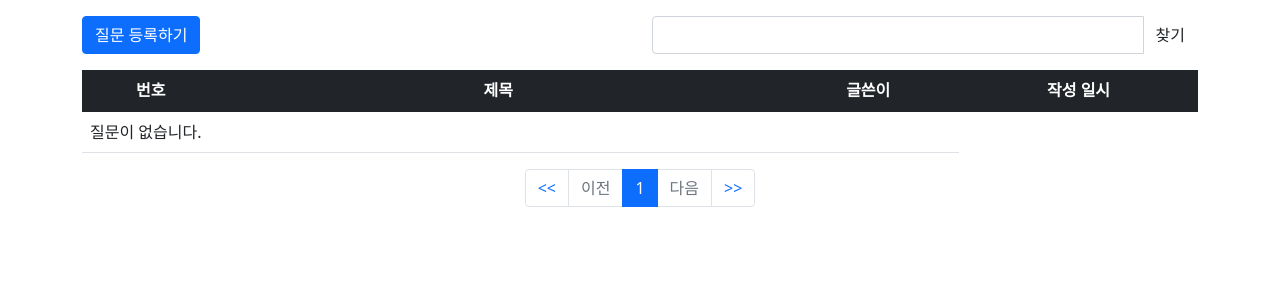
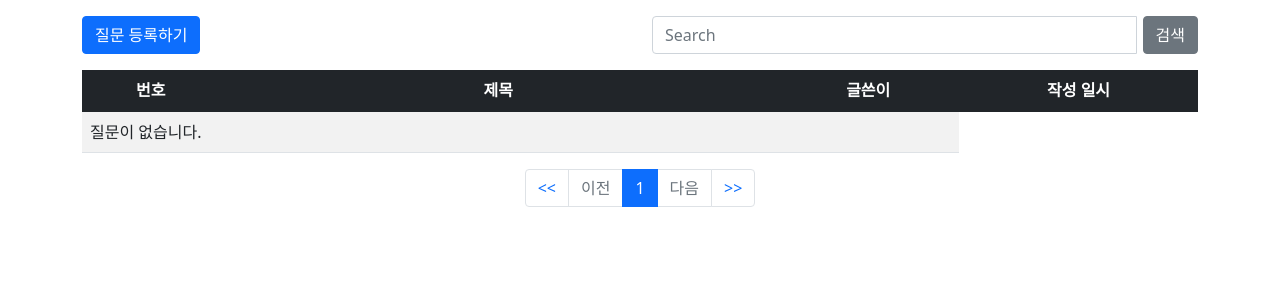
Before and after one commit to dexion752/AllTerms, a Django app: page / in a window 1280 px wide. Shown: the part 57-357 px from the top of the page. Run offline with Django 4.2, Linux system fonts and the light colour scheme; data that the repository does not hold is empty; some libraries are stand-ins or nearby versions.

Commit message:
디자인 요소 변경 테스트

```diff
--- a/qna/views/answer_views.py
+++ b/qna/views/answer_views.py
@@ -64,7 +64,6 @@ def answer_vote(request, answer_id):
         messages.error(request, '본인이 작성한 글은 추천할 수 없습니다.')
     else:
         answer.voter.add(request.user)
-    # return redirect('qna:detail', question_id=answer.question.id)
     return redirect('{}#answer_{}'.format(
         resolve_url('qna:detail', question_id=answer.question.id), answer.id
     ))
--- a/templates/navbar.html
+++ b/templates/navbar.html
@@ -1,5 +1,5 @@
 <!--내비게이션바-->
-<nav class="navbar navbar-expand-lg navbar-light bg-light border-bottom">
+<nav class="navbar navbar-expand-lg navbar-light bg-light border-bottom" style="background-color: #e3f2fd;">
     <div class="container-fluid">
         <a href="{% url 'qna:index' %}" class="navbar-brand">QnA</a>
         <button class="navbar-toggler" type="button"
--- a/templates/qna/question_list.html
+++ b/templates/qna/question_list.html
@@ -8,14 +8,15 @@
         </div>
         <div class="col-6">
             <div class="input-group">
-                <input type="text" id="search_kw" class="form-control" value="{{ kw|default_if_none:'' }}">
+                <input type="text" id="search_kw" class="form-control" value="{{ kw|default_if_none:'' }}" placeholder="Search">
+                <div>&ensp;</div>
                 <div class="input-group-append">
-                    <button class="btn btn-online-secondary" type="button" id="btn_search">찾기</button>
+                    <button class="btn btn-secondary" type="button" id="btn_search">검색</button>
                 </div>
             </div>
         </div>
     </div>
-    <table class="table">
+    <table class="table table-striped table-hover">
         <thead>
         <tr class="text-center table-dark">
             <th>번호</th>
@@ -35,7 +36,10 @@
             <td class="text-start">
                 <a href="{% url 'qna:detail' question.id %}">{{ question.subject }}</a>
                 {% if question.answer_set.count > 0 %}
-                <span class="text-danger small mx-2">{{ question.answer_set.count }}</span>
+<!--                <span class="text-danger small mx-2">{{ question.answer_set.count }}</span>-->
+                <button type="button" class="btn btn-light btn-sm">
+                    답변 <span class="badge rounded-pill bg-danger">{{ question.answer_set.count }}</span>
+                </button>
                 {% endif %}
             </td>
             <td>{{ question.author.username }}</td>
```
Also changed, not shown: templates/qna/question_detail.html (+6 -2 lines).
